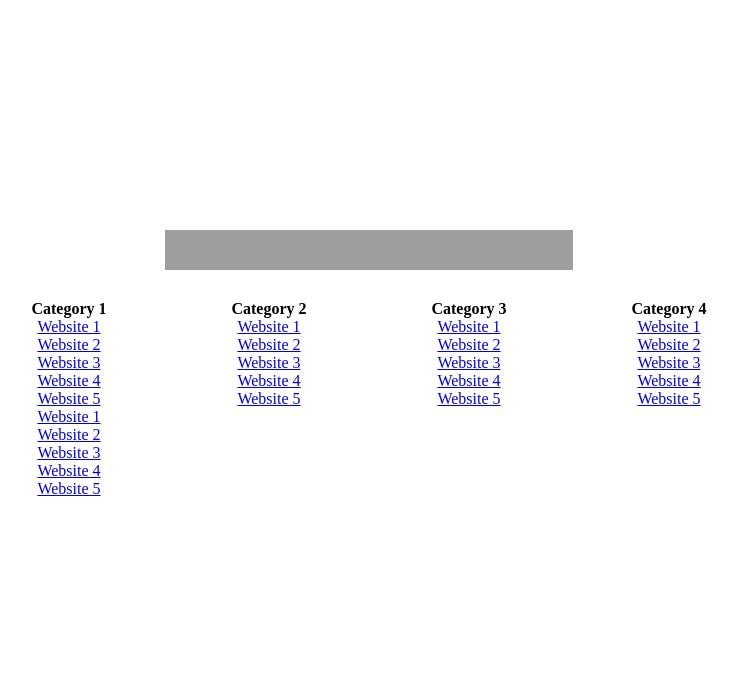
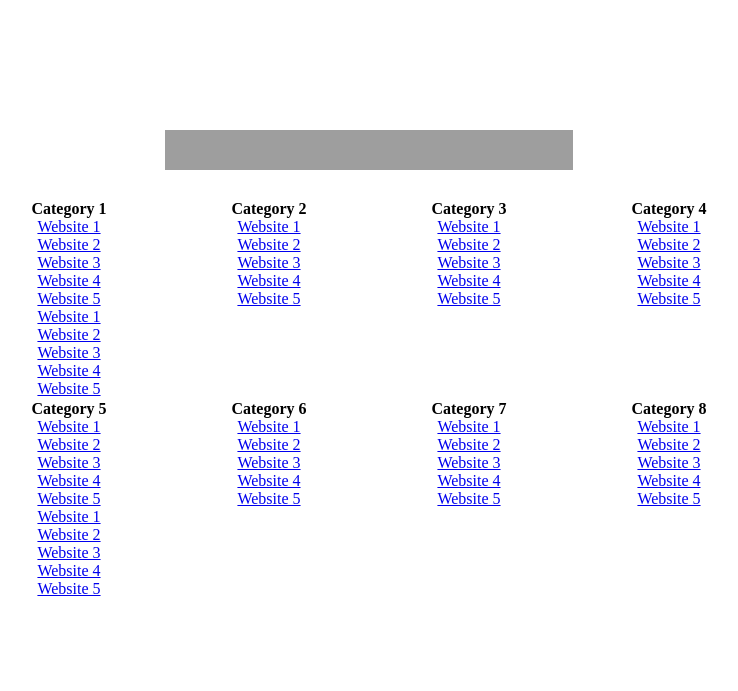
Before and after one commit to RTCRhino/StartPage, a plain HTML site: page Favourites/Favourites.html in a window 1280 px wide. Shown: the whole page, without its empty margins (271-1009 px from the left). Drawn offline with Linux system fonts and the light colour scheme; grey boxes are pictures that could not be loaded.

Commit message:
Minor styling changes to the favourites section.

```diff
--- a/Favourites/Favourites.html
+++ b/Favourites/Favourites.html
@@ -64,6 +64,57 @@
                     <li class="fav-item"><a class="fav" href="#">Website 5</a></li>
                 </ul>
             </section>
+
+            <section class="fav-category">
+                <span class="fav-title">Category 5</span>
+                <ul class="fav-list">
+                    <li class="fav-item"><a class="fav" href="#">Website 1</a></li>
+                    <li class="fav-item"><a class="fav" href="#">Website 2</a></li>
+                    <li class="fav-item"><a class="fav" href="#">Website 3</a></li>
+                    <li class="fav-item"><a class="fav" href="#">Website 4</a></li>
+                    <li class="fav-item"><a class="fav" href="#">Website 5</a></li>
+                    <li class="fav-item"><a class="fav" href="#">Website 1</a></li>
+                    <li class="fav-item"><a class="fav" href="#">Website 2</a></li>
+                    <li class="fav-item"><a class="fav" href="#">Website 3</a></li>
+                    <li class="fav-item"><a class="fav" href="#">Website 4</a></li>
+                    <li class="fav-item"><a class="fav" href="#">Website 5</a></li>
+                    <li class="fav-item"><a class="fav" href="#">Website 1</a></li>
+                    <li class="fav-item"><a class="fav" href="#">Website 2</a></li>
+                    <li class="fav-item"><a class="fav" href="#">Website 3</a></li>
+                    <li class="fav-item"><a class="fav" href="#">Website 4</a></li>
+                    <li class="fav-item"><a class="fav" href="#">Website 5</a></li>
+                </ul>
+            </section>
+            <section class="fav-category">
+                <span class="fav-title">Category 6</span>
+                <ul class="fav-list">
+                    <li class="fav-item"><a class="fav" href="#">Website 1</a></li>
+                    <li class="fav-item"><a class="fav" href="#">Website 2</a></li>
+                    <li class="fav-item"><a class="fav" href="#">Website 3</a></li>
+                    <li class="fav-item"><a class="fav" href="#">Website 4</a></li>
+                    <li class="fav-item"><a class="fav" href="#">Website 5</a></li>
+                </ul>
+            </section>
+            <section class="fav-category">
+                <span class="fav-title">Category 7</span>
+                <ul class="fav-list">
+                    <li class="fav-item"><a class="fav" href="#">Website 1</a></li>
+                    <li class="fav-item"><a class="fav" href="#">Website 2</a></li>
+                    <li class="fav-item"><a class="fav" href="#">Website 3</a></li>
+                    <li class="fav-item"><a class="fav" href="#">Website 4</a></li>
+                    <li class="fav-item"><a class="fav" href="#">Website 5</a></li>
+                </ul>
+            </section>
+            <section class="fav-category">
+                <span class="fav-title">Category 8</span>
+                <ul class="fav-list">
+                    <li class="fav-item"><a class="fav" href="#">Website 1</a></li>
+                    <li class="fav-item"><a class="fav" href="#">Website 2</a></li>
+                    <li class="fav-item"><a class="fav" href="#">Website 3</a></li>
+                    <li class="fav-item"><a class="fav" href="#">Website 4</a></li>
+                    <li class="fav-item"><a class="fav" href="#">Website 5</a></li>
+                </ul>
+            </section>
         </div>
     </main>
 
--- a/Favourites/favourites.css
+++ b/Favourites/favourites.css
@@ -3,6 +3,7 @@
     flex-direction: row;
     justify-content: center;
     flex-wrap: wrap;
+    max-width: 800px;
 }
 
 ul {
@@ -54,4 +55,5 @@ main {
     display: flex;
     flex-direction: column;
     justify-content: center;
+    align-items: center;
 }
```
